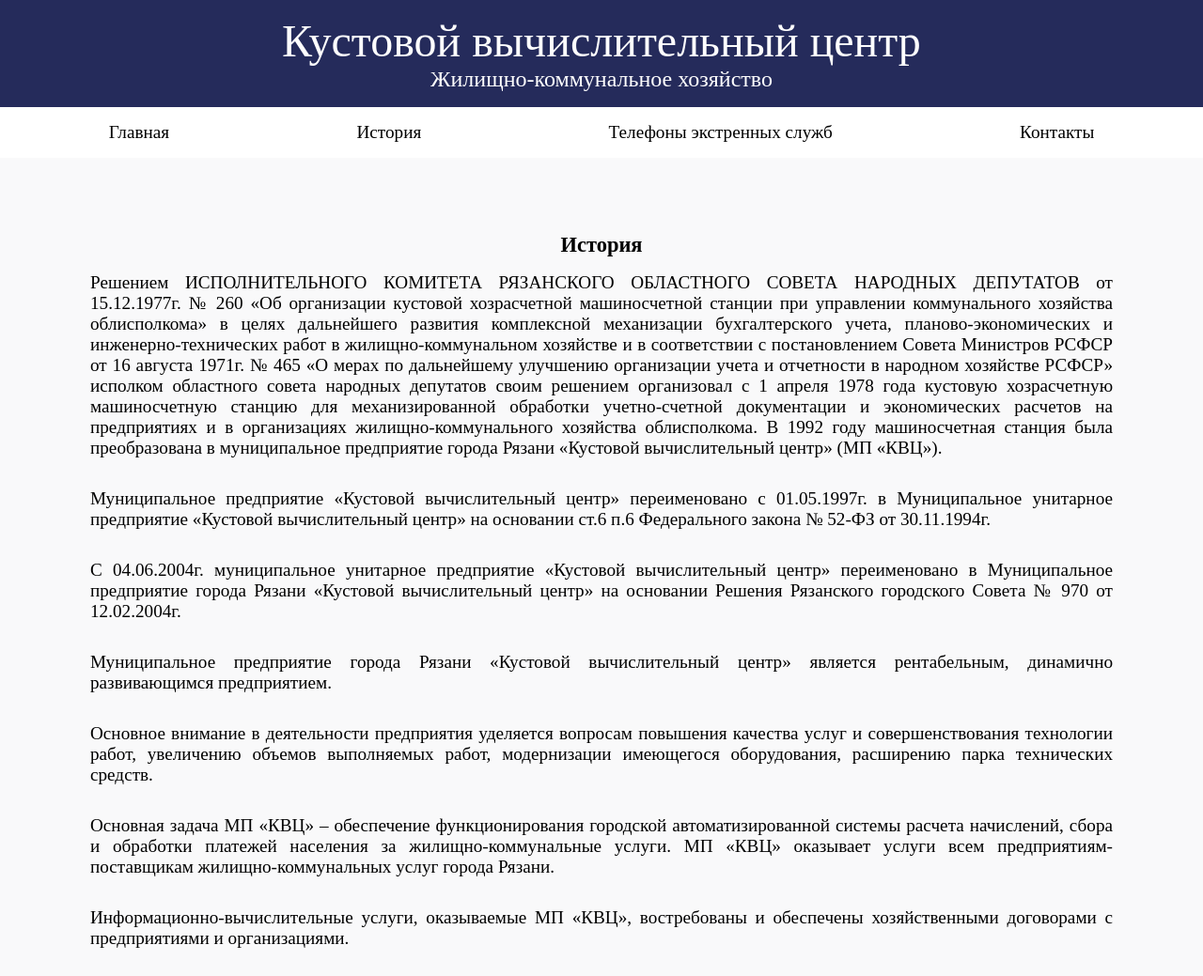
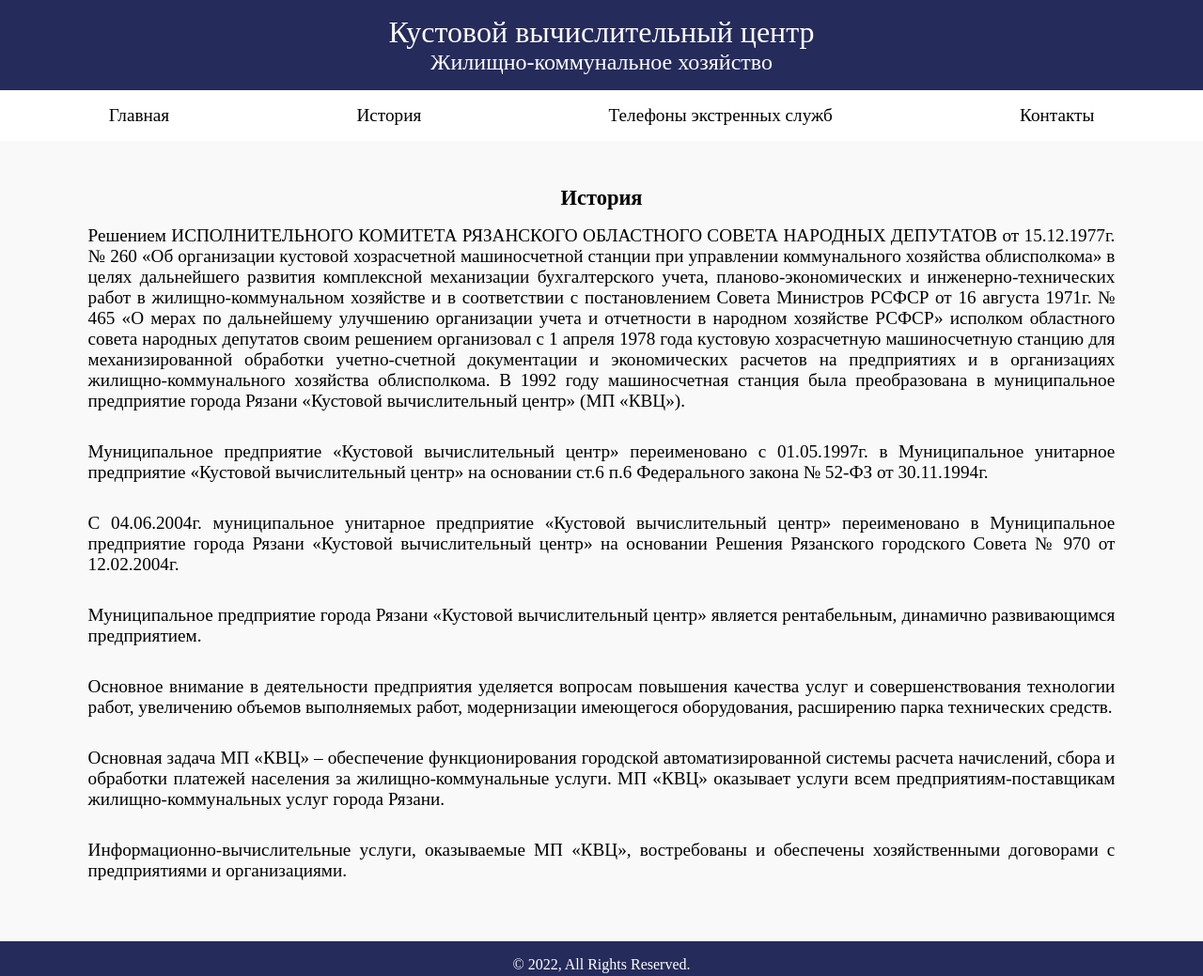
Before and after one commit to Ashumik/DepartmentOfHousingAndUtilitiesSite, a plain HTML site: page history.html in a window 1280 px wide. Shown: the top 1039 px of the page at 94% size. Drawn offline with Linux system fonts and the light colour scheme.

Commit message:
feat: make page more adaptive

```diff
--- a/index.css
+++ b/index.css
@@ -14,7 +14,7 @@
 }
 
 .header .title {
-  font-size: 3rem;
+  font-size: 2rem;
   cursor: pointer;
 }
 
@@ -71,8 +71,10 @@ main {
 
 .historyItem {
   text-align: justify;
-  padding: 2rem;
   font-size: 1.2rem;
+  max-width: 95%;
+  margin-right: auto;
+  margin-left: auto;
 }
 
 .historyItem p {
```
